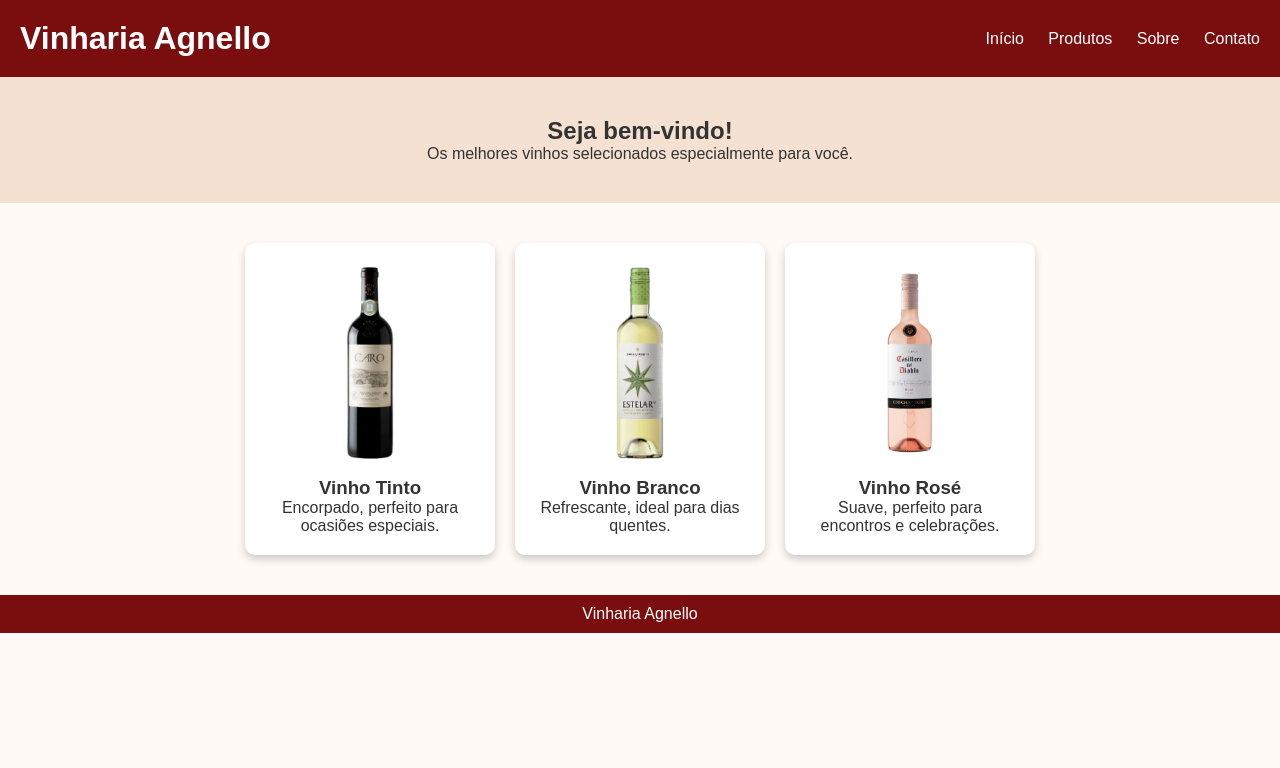
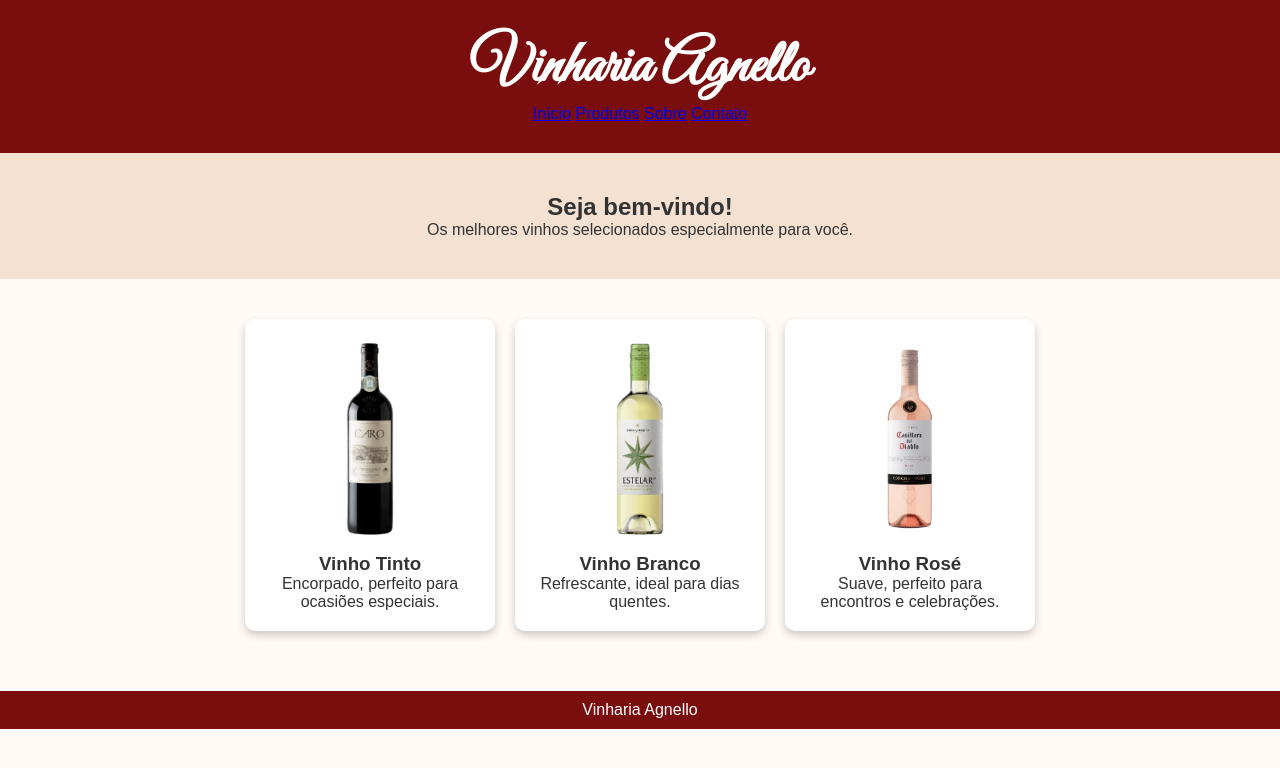
Before and after one commit to Leo010906/vinharia_agnello_front, a plain HTML site: page index.html in a window 1280 px wide. Drawn offline with Linux system fonts and the light colour scheme.

Commit message:
Update flex-style.css

```diff
--- a/css/flex-style.css
+++ b/css/flex-style.css
@@ -1,3 +1,5 @@
+@import url('https://fonts.googleapis.com/css2?family=Great+Vibes&display=swap');
+
 * {
     margin: 0;
     padding: 0;
@@ -13,23 +15,14 @@ body {
 .header {
     background-color: #7a0d0d;
     color: white;
-    display: flex;
-    justify-content: space-between;
-    align-items: center;
-    padding: 20px;
+    text-align: center;
+    padding: 30px 20px;
 }
 
-.menu a {
-    color: white;
-    text-decoration: none;
-    margin-left: 20px;
-    transition: color 0.3s;
+.header h1 {
+    font-family: 'Great Vibes', cursive;
+    font-size: 60px;
 }
-
-.menu a:hover {
-    color: #ffd700;
-}
-
 
 .destaque {
     background-color: #f4e1d2;
@@ -71,5 +64,6 @@ body {
     background-color: #7a0d0d;
     color: white;
     text-align: center;
-    padding: 10px;
+    padding: 10px 0;
+    margin-top: 20px;
 }
```
